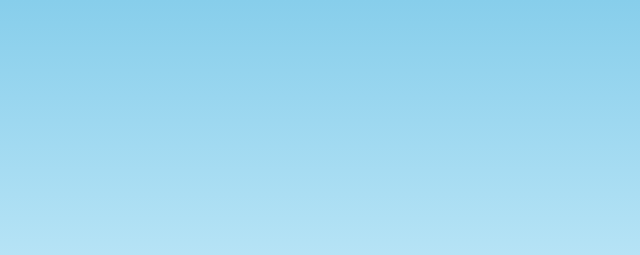
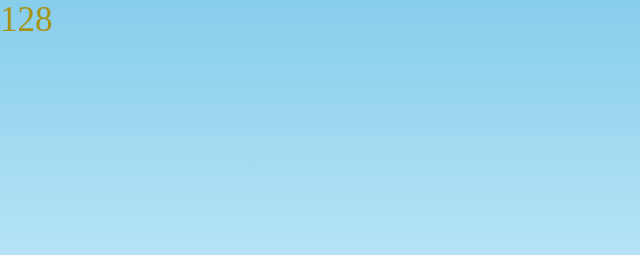
Before and after one commit to IsaacNascimento/MarioGame, a plain HTML site: page index.html in a window 1280 px wide. Shown: the top 255 px of the page, 0-640 px from the left. Drawn offline with Linux system fonts and the light colour scheme.

Commit message:
Icon, score system

```diff
--- a/css/index.css
+++ b/css/index.css
@@ -73,3 +73,10 @@
      right: 100%;
     }
 }
+
+.score {
+    font-size: 35px;
+    margin-right:0;
+    color: rgb(168, 146, 21);
+    position: absolute;
+}
--- a/index.html
+++ b/index.html
@@ -4,6 +4,7 @@
     <meta charset="UTF-8" />
     <meta http-equiv="X-UA-Compatible" content="IE=edge" />
     <meta name="viewport" content="width=device-width, initial-scale=1.0" />
+    <link rel="icon" href="imgs/marion-icon.png">
 
     <link rel="stylesheet" href="./css/index.css" />
     <!-- <link href="./js/index.js"> -->
@@ -11,6 +12,7 @@
   </head>
   <body>
     <div class="game-board" >
+      <span id="score" class="score"></span>
       <img src="./imgs/clouds.png" class="clouds"/>
       <img src="./imgs/mario.gif" class="mario"/>
       <img src="./imgs/pipe.png" class="pipe" />
--- a/js/index.js
+++ b/js/index.js
@@ -1,5 +1,14 @@
 const marioElement = document.querySelector('.mario');
 const pipeElement = document.querySelector('.pipe');
+const scoreElement = document.getElementById('score');
+
+let state = 0
+scoreElement.innerHTML=state;
+
+const addScore = () => {
+    state = state +1;
+    scoreElement.innerHTML=state;
+}
 
 
 const jump = () => {
@@ -30,8 +39,12 @@ const loop = setInterval(() => {
         marioElement.style.marginLeft = '50px';
 
         clearInterval(loop);
+    } else {
+        console.log('[STATE]:', state);
+        addScore();
     }
 
 }, 10)
 
+
 document.addEventListener('keypress', jump);
```
Also changed, not shown: imgs/marion-icon.png (added).
